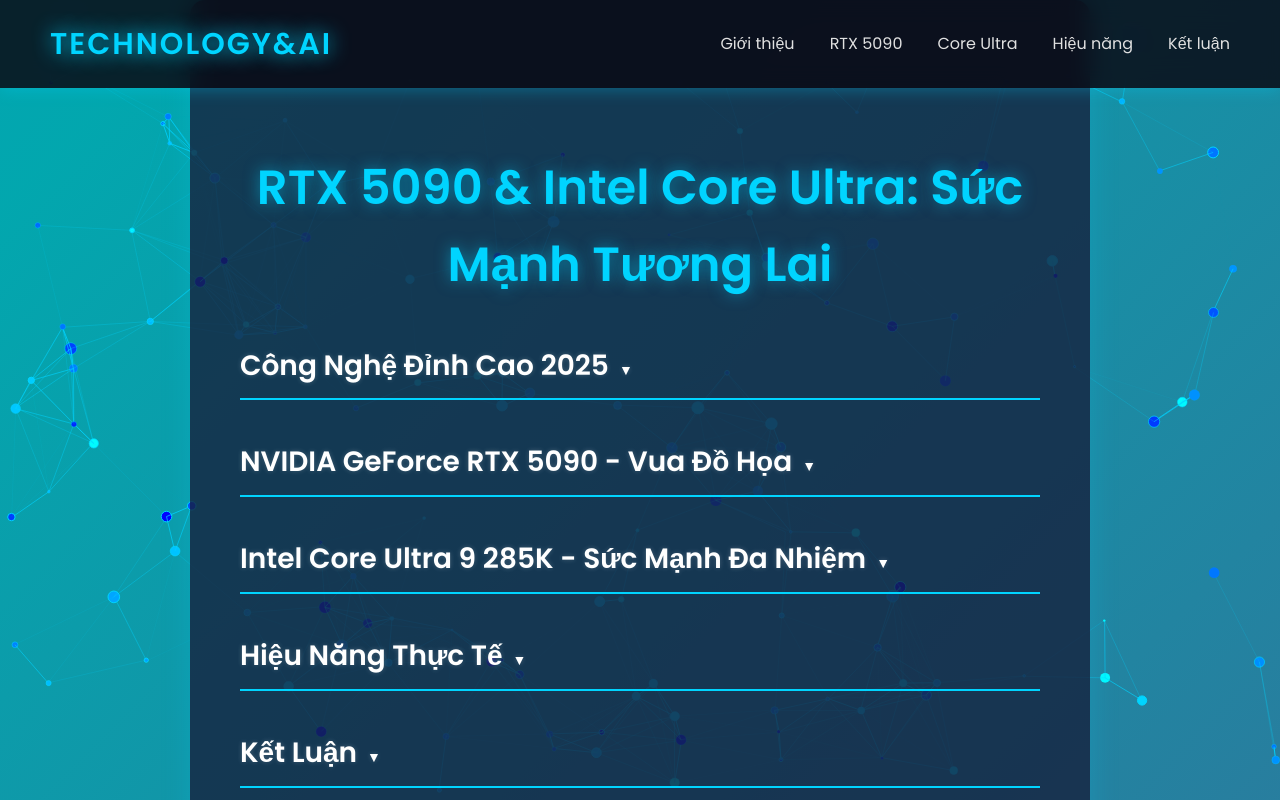
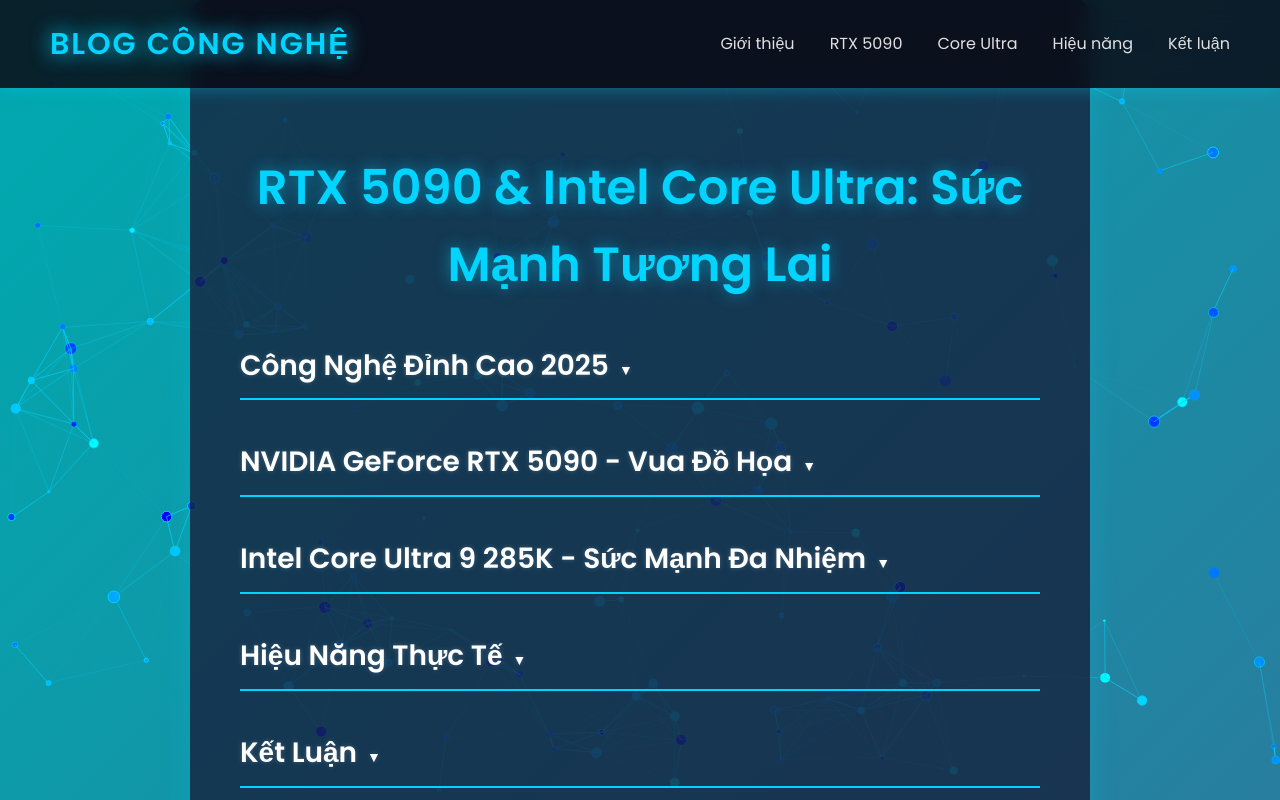
Before and after one commit to Havandung1122/hvdung, a plain HTML site: page index.html in a window 1280 px wide. Shown: the top 800 px of the page. Drawn offline with Linux system fonts and the light colour scheme.

Commit message:
Update index.html

```diff
--- a/index.html
+++ b/index.html
@@ -339,7 +339,7 @@
     <canvas id="particles"></canvas>
 
     <header>
-        <div class="logo">Technology&AI</div>
+        <div class="logo">Blog Công Nghệ</div>
         <nav>
             <ul>
                 <li><a href="#intro">Giới thiệu</a></li>
```
